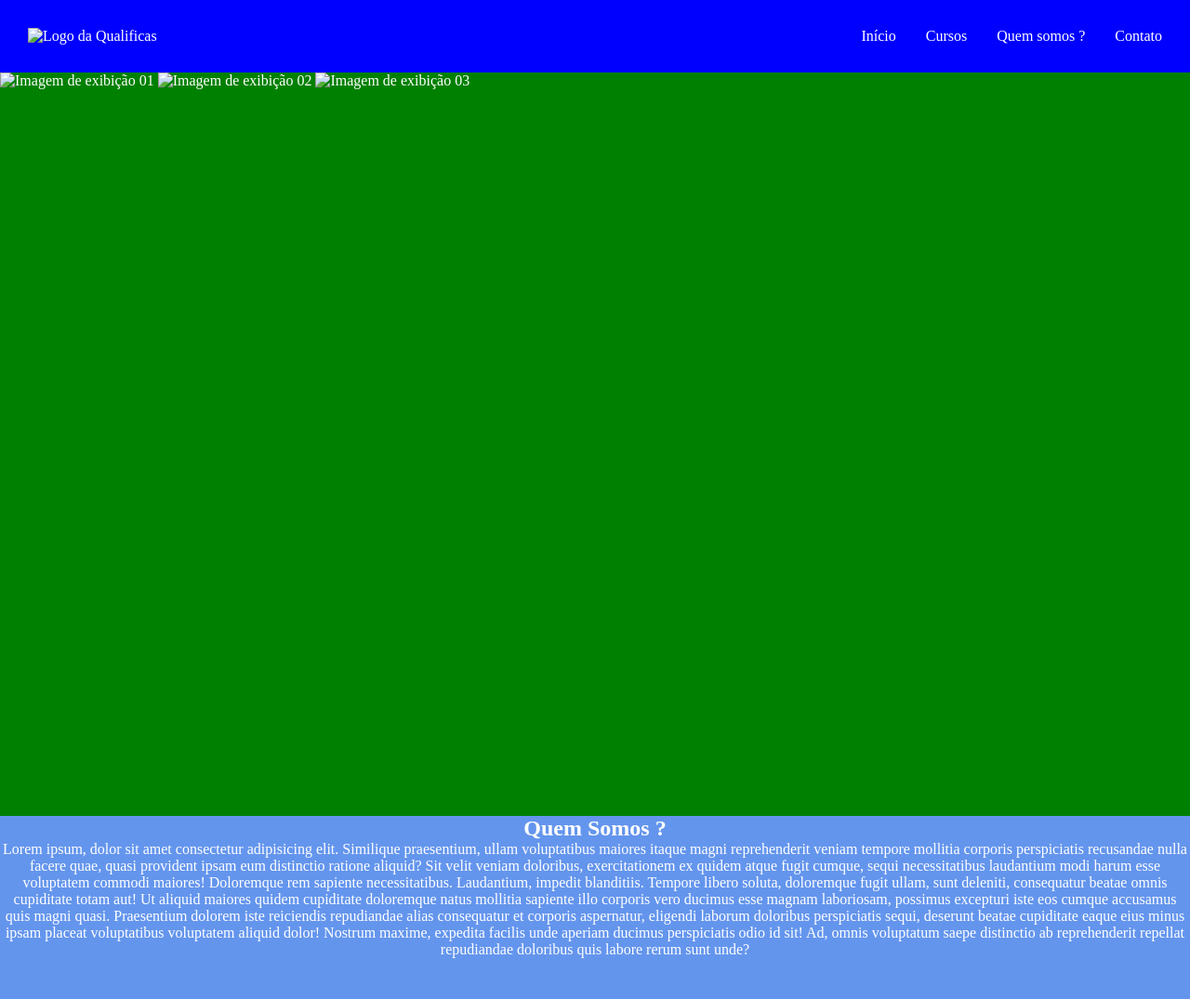
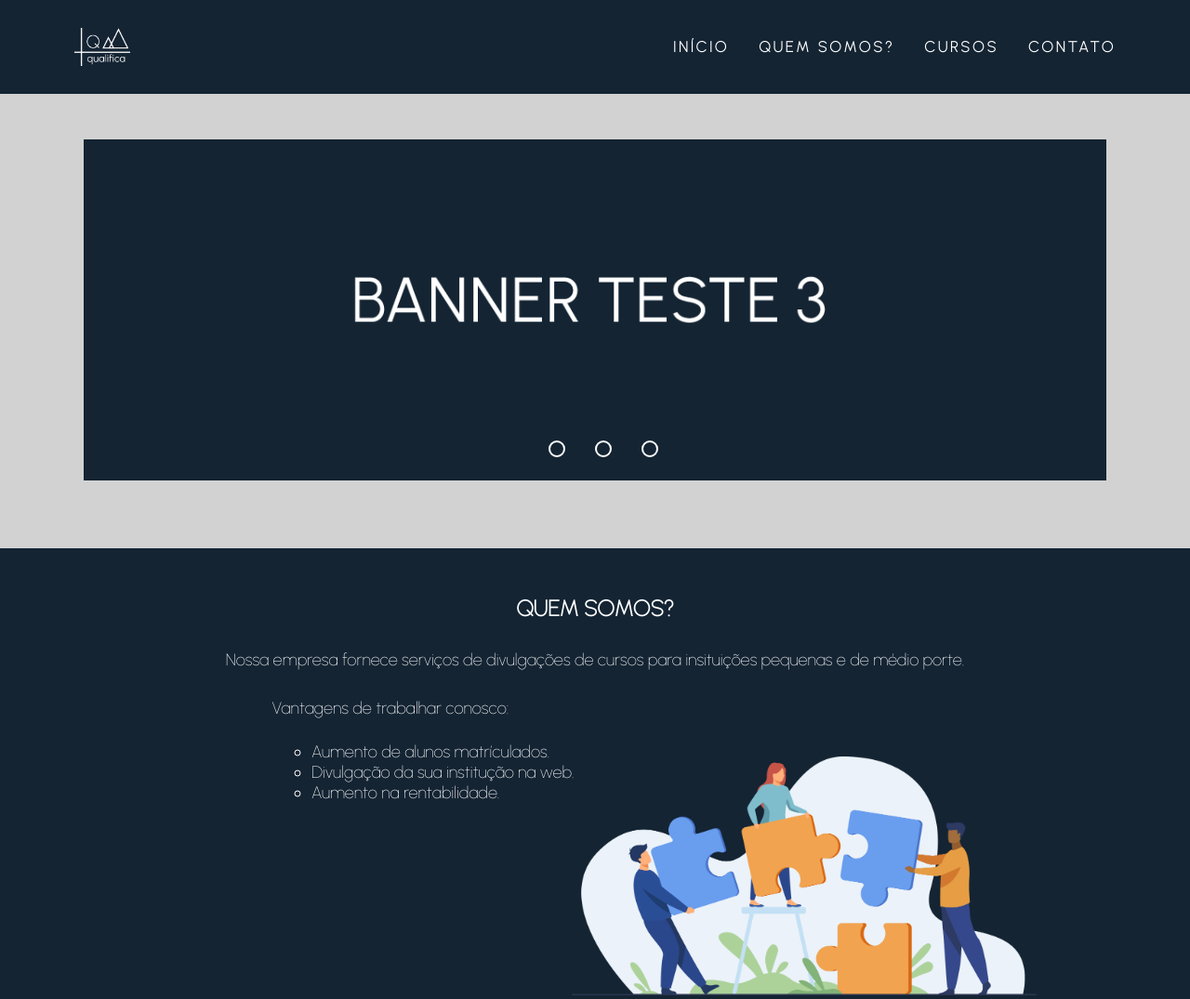
Before and after one commit to qualificaseducacao/qualificas, a PHP site: page / in a window 1280 px wide; the page is wider, and only the part inside the window is pictured. Shown: the top 1075 px of that part at 93% size. Run offline with PHP 8.4, Linux system fonts and the light colour scheme.

Commit message:
C1 - Estilizando a estrutura base do site

```diff
--- a/index.html
+++ b/index.html
@@ -4,86 +4,154 @@
     <meta charset="UTF-8">
     <meta http-equiv="X-UA-Compatible" content="IE=edge">
     <meta name="viewport" content="width=device-width, initial-scale=1.0">
-    <title>Qualificas - Home Page</title>
+    <title>Qualificas</title>
     <link rel="stylesheet" href="style.css">
 </head>
 <body>
 
     <header class="cabecalho"> <!--Aqui ficará a barra de navegação do site-->
-        <img class="cabecalho-imagem" src="#" alt="Logo da Qualificas">
+        <img class="cabecalho-imagem" src="./img/LOGO.png" width="60px" alt="Logo da Qualificas">
         <nav class="cabecalho-menu">
-            <a href="#" class="cabecalho-menu-item">Início</a>
-            <a href="#" class="cabecalho-menu-item">Cursos</a>
-            <a href="#" class="cabecalho-menu-item">Quem somos ?</a>
-            <a href="#" class="cabecalho-menu-item">Contato</a>
-
+            <ul class="lista-menu">
+                <li><a href="#banner" class="cabecalho-menu-item">Início</a></li>
+                <li><a href="#team" class="cabecalho-menu-item">Quem somos?</a></li>
+                <li><a href="#cursos" class="cabecalho-menu-item">Cursos</a></li>
+                <li><a href="#contato" class="cabecalho-menu-item">Contato</a></li>
+            </ul>
         </nav>
     </header>
 
     <main class="conteudo">
+        <a name="banner"></a>
         <section class="conteudo-slider"> <!--Essa section será usada para criar o slider de imagens-->
-            <img class="conteudo-slider-imagem" src="#" alt="Imagem de exibição 01">
-            <img class="conteudo-slider-imagem" src="#" alt="Imagem de exibição 02">
-            <img class="conteudo-slider-imagem" src="#" alt="Imagem de exibição 03">
-        </section>
+            <ul class="slider">
+                <li>
+                    <input type="radio" id="slide1" name="slide" checked>
+                    <label for="slide1"></label>
+                    <img class="conteudo-slider-imagem" src="./img/slide1.png" alt="Imagem de exibição 01">
+                </li>
 
-        <section class="conteudo-principal-qualificas"> <!--Esta section irá conter informações sobre a nossa empresa !!-->
-            <h1>Quem Somos ?</h1>
-            <p>Lorem ipsum, dolor sit amet consectetur adipisicing elit. Similique praesentium, ullam voluptatibus maiores itaque magni reprehenderit veniam tempore mollitia corporis perspiciatis recusandae nulla facere quae, quasi provident ipsam eum distinctio ratione aliquid? Sit velit veniam doloribus, exercitationem ex quidem atque fugit cumque, sequi necessitatibus laudantium modi harum esse voluptatem commodi maiores! Doloremque rem sapiente necessitatibus. Laudantium, impedit blanditiis. Tempore libero soluta, doloremque fugit ullam, sunt deleniti, consequatur beatae omnis cupiditate totam aut! Ut aliquid maiores quidem cupiditate doloremque natus mollitia sapiente illo corporis vero ducimus esse magnam laboriosam, possimus excepturi iste eos cumque accusamus quis magni quasi. Praesentium dolorem iste reiciendis repudiandae alias consequatur et corporis aspernatur, eligendi laborum doloribus perspiciatis sequi, deserunt beatae cupiditate eaque eius minus ipsam placeat voluptatibus voluptatem aliquid dolor! Nostrum maxime, expedita facilis unde aperiam ducimus perspiciatis odio id sit! Ad, omnis voluptatum saepe distinctio ab reprehenderit repellat repudiandae doloribus quis labore rerum sunt unde?</p>
+                <li>
+                    <input type="radio" id="slide2" name="slide" checked>
+                    <label for="slide2"></label>
+                    <img class="conteudo-slider-imagem" src="./img/slide2.png" alt="Imagem de exibição 02">
+                </li>
+
+                <li>
+                    <input type="radio" id="slide3" name="slide" checked>
+                    <label for="slide3"></label>
+                    <img class="conteudo-slider-imagem" src="./img/slide3.png" alt="Imagem de exibição 03">
+                </li>
+           </ul>
 
         </section>
-
+        <a name="team"></a>
+        <section class="conteudo-quemsomos"> <!--Esta section irá conter informações sobre a nossa empresa !!-->
+           <section class="texto">
+                <h2>Quem Somos?</h2>
+                <p>Nossa empresa fornece serviços de divulgações de cursos para insituições pequenas e de médio porte.</p>
+                <p id="sub">Vantagens de trabalhar conosco:</p>
+                <ul class="vantagens">
+                    <li>Aumento de alunos matrículados.</li>
+                    <li>Divulgação da sua institução na web.</li>
+                    <li>Aumento na rentabilidade.</li>
+                </ul>
+            </section>
+            <section class="image">
+                <img src="./img/team.png" alt="imagem de equipe" width="500px">
+            </section>
+        </section>
+        <a name="cursos"></a>
         <section class="conteudo-principal"> <!--Essa section será usada para criar os cards (instituiçoes ou cursos ? A DEFINIR !!!)-->
-            <div class="conteudo-principal-escrito"> <!--Div usada para conter um titulo e uma breve descrição da seção-->
+            <section class="conteudo-principal-escrito"> <!--Div usada para conter um titulo e uma breve descrição da seção-->
                 <h1 class="conteudo-principal-escrito-titulo">Instituições Parceiras</h1>
                 <p class="conteudo-principal-escrito-texto">Lorem ipsum, dolor sit amet consectetur adipisicing elit. Nobis totam aut saepe! Totam, delectus! Sed quisquam quis magni soluta distinctio, repellat voluptates quidem iusto sit consectetur aspernatur animi? Laboriosam voluptatum dicta illum laudantium est, quae iste.</p>
-            </div>
+            </section>
 
-            <div class="conteudo-principal-card"> <!--Será adicionados os cards das instituicao dentro dessa div-->
+            <section class="conteudo-principal-card"> <!--Será adicionados os cards das instituicao dentro dessa div-->
 
-                <div class="conteudo-principal-instituicao"> <!--Div para ser usada na criação do card 01-->
-                    <img src="#" alt="Imagem ong">
+                <section class="conteudo-principal-instituicao"> <!--Div para ser usada na criação do card 01-->
+                    <img src="./img/exemple.jpg" width="288px" alt="Imagem ong">
                     <p>Lorem ipsum dolor sit amet consectetur adipisicing elit. Assumenda eveniet quo doloremque iste. Eaque quisquam mollitia provident ducimus voluptate omnis.</p>
                     <button>Saber mais</button>
-                </div>
+                </section>
 
-                <div class="conteudo-principal-instituicao"> <!--Div para ser usada na criação do card 02-->
-                    <img src="#" alt="Imagem ong">
+                <section class="conteudo-principal-instituicao"> <!--Div para ser usada na criação do card 02-->
+                    <img src="./img/exemple.jpg" width="288px" alt="Imagem ong">
                     <p>Lorem ipsum dolor sit amet consectetur adipisicing elit. Assumenda eveniet quo doloremque iste. Eaque quisquam mollitia provident ducimus voluptate omnis.</p>
                     <button>Saber mais</button>
-                </div>
+                </section>
 
-                <div class="conteudo-principal-instituicao"> <!--Div para ser usada na criação do card 03-->
-                    <img src="#" alt="Imagem ong">
+                <section class="conteudo-principal-instituicao"> <!--Div para ser usada na criação do card 03-->
+                    <img src="./img/exemple.jpg" width="288px" alt="Imagem ong">
                     <p>Lorem ipsum dolor sit amet consectetur adipisicing elit. Assumenda eveniet quo doloremque iste. Eaque quisquam mollitia provident ducimus voluptate omnis.</p>
                     <button>Saber mais</button>
-                </div>
+                </section>
 
-                <div class="conteudo-principal-instituicao"> <!--Div para ser usada na criação do card 04-->
-                    <img src="#" alt="Imagem ong">
+                <section class="conteudo-principal-instituicao"> <!--Div para ser usada na criação do card 04-->
+                    <img src="./img/exemple.jpg" width="288px" alt="Imagem ong">
                     <p>Lorem ipsum dolor sit amet consectetur adipisicing elit. Assumenda eveniet quo doloremque iste. Eaque quisquam mollitia provident ducimus voluptate omnis.</p>
                     <button>Saber mais</button>
-                </div>
+                </section>
 
-                <div class="conteudo-principal-instituicao"> <!--Div para ser usada na criação do card 05-->
-                    <img src="#" alt="Imagem ong">
+                <section class="conteudo-principal-instituicao"> <!--Div para ser usada na criação do card 05-->
+                    <img src="./img/exemple.jpg" width="288px" alt="Imagem ong">
                     <p>Lorem ipsum dolor sit amet consectetur adipisicing elit. Assumenda eveniet quo doloremque iste. Eaque quisquam mollitia provident ducimus voluptate omnis.</p>
                     <button>Saber mais</button>
-                </div>
+                </section>
 
-                <div class="conteudo-principal-instituicao"> <!--Div para ser usada na criação do card 06-->
-                    <img src="#" alt="Imagem ong">
+                <section class="conteudo-principal-instituicao"> <!--Div para ser usada na criação do card 06-->
+                    <img src="./img/exemple.jpg" width="288px" alt="Imagem ong">
                     <p>Lorem ipsum dolor sit amet consectetur adipisicing elit. Assumenda eveniet quo doloremque iste. Eaque quisquam mollitia provident ducimus voluptate omnis.</p>
                     <button>Saber mais</button>
-                </div>
+                </section>
 
-            </div>
+            </section>
 
         </section>
+        <section class="contato">
+            <a name="contato"></a>
+            <h2>contato</h2>
+            <p>Entre em contato com a nossa empresa através do formulário abaixo:</p>
+            <section class="formulario">
+                <form>
+                        <section class="inputBox">
+                            <label for="nome">Nome Completo<strong>*</strong></label>
+                            <br>
+                            <input type="text" name="nome" id="nome" placeholder="Digite seu nome completo" class="inputUser" required>
+                        </section>
+                        <br><br>
+                        <section class="inputBox">
+                            <label for="email">E-mail<strong>*</strong></label>
+                            <br>
+                            <input type="email" name="email" id="email" placeholder="Digite o seu e-mail" class="inputUser" required>
+                        </section>
+                        <br><br>
+                        <section class="inputBox">
+                            <label for="telefone">Telefone<strong>*</strong></label>
+                            <label for="celular" id="lcelular">Celular<strong>*</strong></label>
+                            <br>
+                            <input type="tel" name="telefone" id="telefone" placeholder="(DD) XXXX-XXXX" class="inputUser" required>
+                            <input type="tel" name="celular" id="celular" placeholder="(DD) XXXXX-XXXX" class="inputUser" required>
+                        </section>
+                        <br><br>
+                            <label>Digite a sua mensagem<strong>*</strong></label>
+                            <br>
+                            <textarea name="mensagem" id="mensagem" placeholder="Digite aqui sua mensagem..." cols="30" rows="10"></textarea>
+                        <br><br>
+                        <section class="button">
+                            <input type="submit" name="submit" id="submit">
+                        </section>
+                </form>
+            </section>
     </main>
-
-    <footer>
-
+    <hr>
+    <footer class="rodape">
+        <section class="rede">
+            <a href="https://twitter.com" target="_blank"><img src="./IMG/rede1.png" width="60px"></a>
+            <a href="https://www.instagram.com" target="_blank"><img src="./IMG/rede2.png" width="60px"></a>
+            <a href="https://www.facebook.com" target="_blank"><img src="./IMG/rede3.png" width="60px"></a>
+        </section>
     </footer>
 </body>
 </html>
--- a/style.css
+++ b/style.css
@@ -1,3 +1,5 @@
+@import url('https://fonts.googleapis.com/css2?family=Urbanist:wght@100&display=swap');
+
 * {
     margin: 0;
     padding: 0;
@@ -6,36 +8,193 @@
     text-decoration: none;
 }
 
+body{
+    overflow-x: hidden;
+}
+
 .cabecalho {
-    background-color: blue;
+    position: fixed;
+    top: 0;
+    left: 0;
+    width: 100vw;
+    background-color: #142433;
     display: flex;
     flex-direction: row;
     justify-content: space-between;
     align-items: center;
     padding: 30px;
+    z-index: 20;
 }
 
 .cabecalho-menu {
     display: flex;
     gap: 32px;
+    font-family: 'Urbanist', sans-serif;
+    font-weight: bold;
+    text-transform: uppercase;
+}
 
+.cabecalho img{
+    margin-left: 50px;
+}
+
+.lista-menu li a:hover{
+    border-bottom: solid 2px #fff;
+    padding-bottom: 3px;
+}
+
+.lista-menu{
+    margin-right: 50px;
+    list-style: none;
+    display: flex;
+}
+
+.lista-menu li{
+    letter-spacing: 3px;
+    margin-left: 32px;
+}
+.conteudo-slider {
+    background-color: #d2d2d2;
+    width: 100vw;
+    padding-top: 70px;
+    flex-direction: column;
+    height: 590px;
+}
+
+.slider{
+    display: block;
+    height: 400px;
+    width: 1100px;
+    margin: auto;
+    padding-top: 80px;
+    position: relative;
+}
+
+.slider li{
+    list-style: none;
+    position: absolute;
+    margin-left: auto;
+    margin-right: auto;
+}
+
+.slider img{
+    margin: auto;
+    height: 100%;
+    width: 100%;
+    vertical-align: top;
+}
+
+.slider input{
+    display: none;
+}
+
+.slider label{
+    border: 2px solid #fff;
+    padding: 7px;
+    border-radius: 10px;
+    bottom: 25px;
+    cursor: pointer;
+    display: block;
+    position: absolute;
+    z-index: 10;
+    transition: 0.5s;
+}
+
+.slider label:hover{
+    background-color: #fff;
+}
+
+.slider li:nth-child(1) label{
+    left: 500px;
+}
+
+.slider li:nth-child(2) label{
+    left: 550px;
+}
+
+.slider li:nth-child(3) label{
+    left: 600px;
+}
+
+.slider img {
+    opacity: 0;
+    visibility: hidden;
+}
+
+.slider li input:checked ~ img {
+    opacity: 1;
+    visibility: visible;
+    z-index: 10;
 }
 
 
-.conteudo-slider {
-    background-color: green;
-    height: 100vh;
+.conteudo-quemsomos {
+    background-color: #142433;
+    height: 580px;
 }
 
-.conteudo-principal-qualificas {
-    background-color: cornflowerblue;
-    height: 100vh;
-    text-align: center;
+.texto{
+    display: flex;
+    justify-content: center;
+    align-items: center;
+    flex-direction: column;
+    padding-top: 50px;
+}
+
+.texto h2{
+    font-family: 'Urbanist', sans-serif;
+    font-weight: bold;
+    text-transform: uppercase;
+}
+
+#sub{
+    margin-left: -440px;
+}
+.texto p{
+    padding-top: 30px;
+    font-family: 'Urbanist', sans-serif;
+    color: #fff;
+    font-size: 18px;
+    text-align: left;
+}
+
+.texto ul{
+    padding-top: 25px;
+}
+
+.vantagens li{
+    margin-left: -305px;
+    list-style-type: circle;
+    font-family: 'Urbanist', sans-serif;
+    color: #fff;
+    font-size: 18px;
+}
+
+.image{
+    display: flex;
+    justify-content: center;
+    margin-right: -450px;
+    margin-top: -50px;
 }
 
 .conteudo-principal {
-    background-color: darkcyan;
-    height: 100vh;
+    padding-top: 30px;
+    background-color: #d2d2d2;
+    height: 1000px;
+    font-family: 'Urbanist', sans-serif;
+}
+
+.conteudo-principal-escrito-titulo{
+    font-family: 'Urbanist', sans-serif;
+    font-weight: bold;
+    color: #142433;
+}
+
+.conteudo-principal-escrito-texto{
+    padding-top: 30px;
+    font-family: 'Urbanist', sans-serif;
+    font-weight: bold;
+    color: #142433;
 }
 
 .conteudo-principal-escrito {
@@ -44,24 +203,175 @@
 }
 
 .conteudo-principal-card {
+    padding-top: 30px;
     position: absolute;
     left: 50%;
     transform: translate(-50%);
     width: 90%;
-    height: 80%;
-    background-color: lightsalmon;
+    height: 90%;
     display: flex;
     flex-direction: row;
     justify-content: center;
     flex-wrap: wrap;
     gap: 15px 20px;
-
-
 }
 
 .conteudo-principal-instituicao {
     width: 25%;
     margin: 10px 0px 10px 0px;
-    background-color: rgb(129, 32, 108);
+    background-color: #142433;
     text-align: center;
 }
+
+.conteudo-principal-instituicao button{
+    border: solid 2px #fff;
+    background-color: transparent;
+    width: 150px;
+    height: 30px;
+    margin-top: 25px;
+    font-family: 'Urbanist', sans-serif;
+    font-weight: bold;
+    text-transform: uppercase;
+    cursor: pointer;
+}
+
+.conteudo-principal-instituicao button:hover{
+    background-color: #fff;
+    font-family: 'Urbanist', sans-serif;
+    font-weight: bold;
+    color: #142433;
+}
+
+.contato{
+    background-color: #142433;
+    font-family: 'Urbanist', sans-serif;
+    font-weight: bold;
+    height: 850px;
+    width: 100vw;
+    padding-top: 30px;
+}
+
+.contato h2{
+    color: #fff;
+    text-transform: uppercase;
+    display: flex;
+    justify-content: center;
+    padding-top: 50px;
+}
+
+.contato p{
+    color: #fff;
+    display: flex;
+    justify-content: center;
+    padding-top: 35px;
+    font-size: 14px;
+}
+
+.formulario{
+    margin-top: 50px;
+    display: flex;
+    justify-content: center;
+}
+
+.inputBox input{
+    border: solid 2px #fff;
+    border-radius: 15px;
+    background-color: transparent;
+    font-family: 'Urbanist', sans-serif;
+}
+
+label{
+    color: #fff;
+}
+
+label strong{
+    color: #F50C0C;
+}
+
+.button input{
+    border-radius: 15px;
+    border: none;
+    width: 505px;
+    height: 47px;
+    border: solid 2px #fff;
+    background-color: transparent;
+    color: #fff;
+    font-family: 'Urbanist', sans-serif;
+    text-transform: uppercase;
+    cursor: pointer;
+}
+
+.button input:hover{
+    background-color: #fff;
+    color: #142433;
+    transition: 0,5s;
+}
+
+#nome{
+    margin-top: 10px;
+    width: 488px;
+    height: 36px;
+    padding-left: 10px;
+    color: #fff;
+}
+
+#email{
+    margin-top: 10px;
+    width: 488px;
+    height: 36px;
+    padding-left: 10px;
+    color: #fff;
+}
+
+#telefone{
+    margin-top: 10px;
+    width: 235px;
+    height: 36px;
+    padding-left: 10px;
+    color: #fff;
+}
+
+#celular{
+    margin-top: 10px;
+    width: 235px;
+    height: 36px;
+    padding-left: 10px;
+    color: #fff;
+}
+
+#lcelular{
+    margin-left: 175px;
+}
+
+textarea{
+    margin-top: 10px;
+    border: solid 2px #fff;
+    border-radius: 15px;
+    background-color: transparent;
+    padding-top: 20px;
+    padding-left: 10px;
+    width: 488px;
+    height: 156px;
+    font-family: 'Urbanist', sans-serif;
+    color: #fff;
+}
+
+.rodape{
+    background-color: #142433;
+    color: #fff;
+    width: 100vw;
+    height: 150px;
+    display: inline-flex;
+    font-family: 'Urbanist', sans-serif;
+    font-size: 18px;
+    color: #fff;
+    display: flex;
+    justify-content: center;
+    align-items: center;
+}
+
+.rede img{
+    margin-top: 35px;
+    display: inline-flex;
+    align-items: center;
+}
```
Also changed, not shown: img/LOGO.png (added), img/rede1.png (added), img/rede2.png (added), img/rede3.png (added), img/slide1.png (added), img/slide2.png (added), img/slide3.png (added), img/team.png (added), 1 other file.
